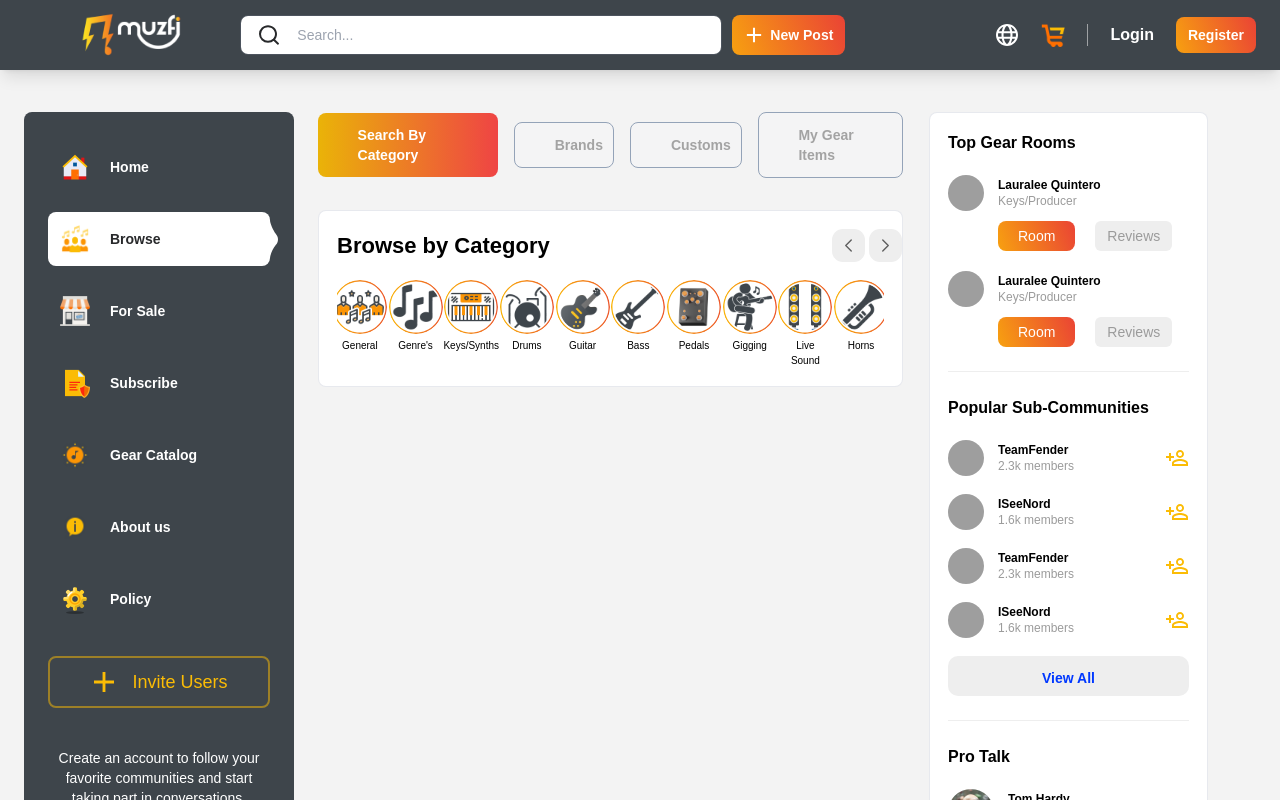
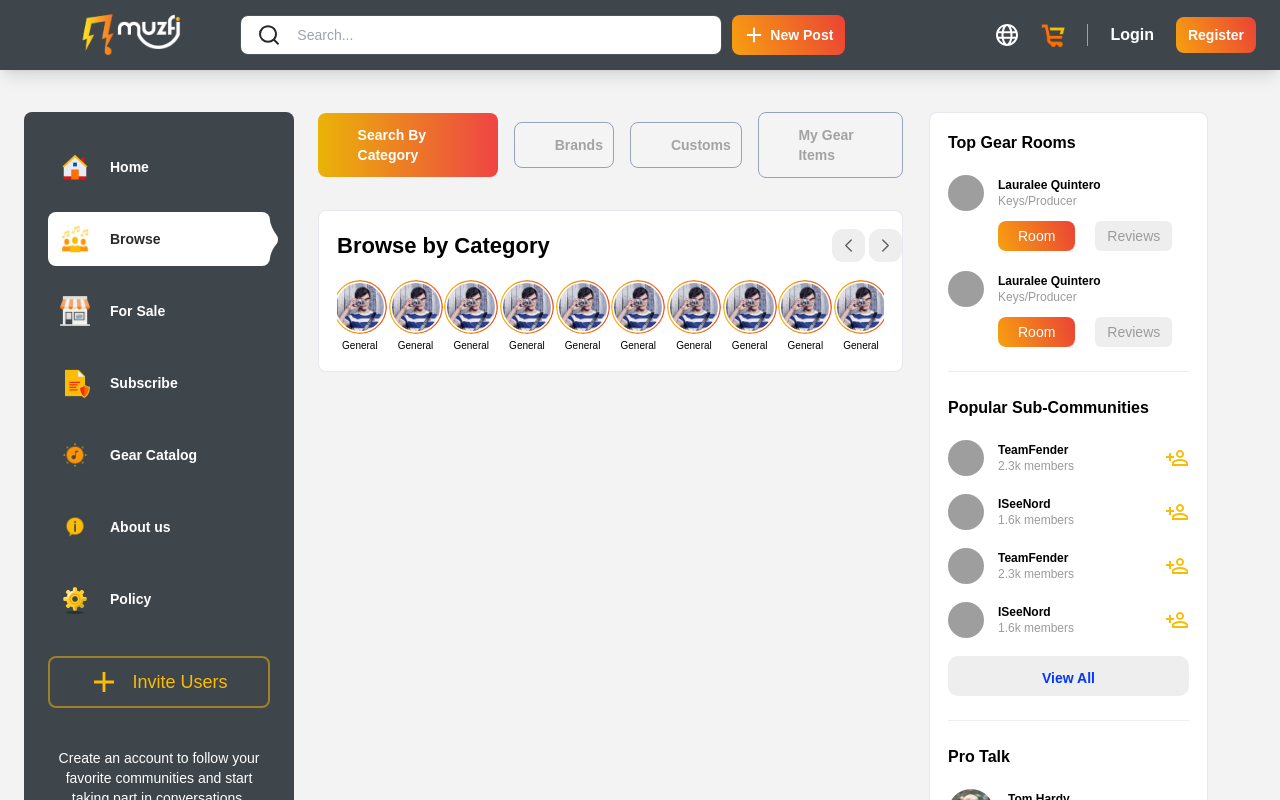
Before and after one commit to tayyabferozi/muzfi-2, a React (Create React App) app: page /browse in a window 1280 px wide. Shown: the top 800 px of the page. Built offline with nearby package versions, Linux system fonts and the light colour scheme; grey boxes are pictures that could not be loaded; some icons are missing.

Commit message:
fin: category

```diff
--- a/src/components/pages/Community/browse-by-category.jsx
+++ b/src/components/pages/Community/browse-by-category.jsx
@@ -4,84 +4,10 @@ import { Navigation } from 'swiper';
 import Card from 'components/common/Card';
 import useSwiperRef from 'hooks/useSwiperRef';
 
-const categories = [
-  {
-    img: '/assets/imgs/home/musicians.png',
-    label: 'General',
-  },
-  {
-    img: '/assets/imgs/home/genre.png',
-    label: "Genre's",
-  },
-  {
-    img: '/assets/imgs/home/keys.png',
-    label: 'Keys/Synths',
-  },
-  {
-    img: '/assets/imgs/home/drums.png',
-    label: 'Drums',
-  },
-  {
-    img: '/assets/imgs/home/guitar.png',
-    label: 'Guitar',
-  },
-  {
-    img: '/assets/imgs/home/bass.png',
-    label: 'Bass',
-  },
-  {
-    img: '/assets/imgs/home/pedalamps.png',
-    label: 'Pedals',
-  },
-  {
-    img: '/assets/imgs/home/gigs.png',
-    label: 'Gigging',
-  },
-  {
-    img: '/assets/imgs/home/live.png',
-    label: 'Live Sound',
-  },
-  {
-    img: '/assets/imgs/home/horns.png',
-    label: 'Horns',
-  },
-  {
-    img: '/assets/imgs/home/recording.png',
-    label: 'Studio',
-  },
-  {
-    img: '/assets/imgs/home/prod.png',
-    label: 'Producers',
-  },
-  {
-    img: '/assets/imgs/home/dj.png',
-    label: 'DJ / Audio',
-  },
-  {
-    img: '/assets/imgs/home/amplifier.png',
-    label: 'Amps',
-  },
-  {
-    img: '/assets/imgs/home/vintage.png',
-    label: 'Vintage/Rare',
-  },
-  {
-    img: '/assets/imgs/home/slider-img-5.png',
-    label: 'Vocals',
-  },
-  {
-    img: '/assets/imgs/home/mixing.png',
-    label: 'Mixing',
-  },
-  {
-    img: '/assets/imgs/home/workers.png',
-    label: 'Luthiers',
-  },
-  {
-    img: '/assets/imgs/home/wind.png',
-    label: 'Wind',
-  },
-];
+const category = {
+  img: '/assets/imgs/home/user-img-9.png',
+  label: 'General',
+};
 
 const BrowseCategories = () => {
   const [nextEl, nextRef] = useSwiperRef();
@@ -130,7 +56,7 @@ const BrowseCategories = () => {
                   },
                 }}
               >
-                {categories.map((el, idx) => {
+                {Array.from(Array(20)).map((el, idx) => {
                   return (
                     <SwiperSlide key={'home-category-slider-item' + idx}>
                       <div className='flex flex-col items-center'>
@@ -142,12 +68,12 @@ const BrowseCategories = () => {
                           />
                           <img
                             className='rounded-[50%] w-[48px] h-[48px] absolute left-2/4 -translate-x-2/4 top-2/4 -translate-y-2/4'
-                            src={el.img}
+                            src={category.img}
                             alt='slider'
                           />
                         </div>
                         <div className='mt-1 text-center font-medium text-[10px]'>
-                          {el.label}
+                          {category.label}
                         </div>
                       </div>
                     </SwiperSlide>
```
